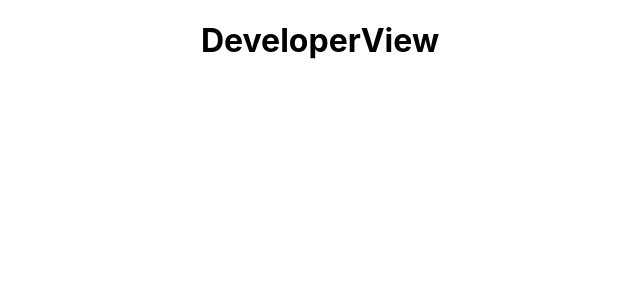
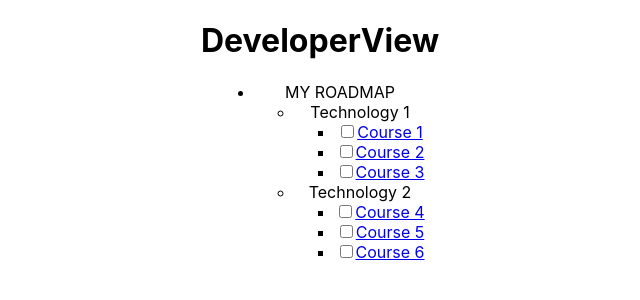
Before and after one commit to YuLogun/roadmap, a React (Create React App) app: page /roadmap in a window 1280 px wide. Shown: the top 300 px of the page, without its empty margins (320-960 px from the left). Built offline with nearby package versions, Linux system fonts and the light colour scheme.

Commit message:
added scss, simple roadmap view for developers

```diff
--- a/package.json
+++ b/package.json
@@ -6,6 +6,7 @@
     "@testing-library/jest-dom": "^4.2.4",
     "@testing-library/react": "^9.3.2",
     "@testing-library/user-event": "^7.1.2",
+    "node-sass": "^4.14.1",
     "react": "^16.13.1",
     "react-dom": "^16.13.1",
     "react-router-dom": "^5.2.0",
--- a/src/App.js
+++ b/src/App.js
@@ -2,8 +2,8 @@ import React from "react";
 import { Switch, Route } from "react-router-dom";
 
 //components
-import ManagerView from "./components/ManagerView";
-import DeveloperView from "./components/DeveloperView";
+import ManagerView from "./components/ManagerView/ManagerView";
+import DeveloperView from "./components/DeveloperView/DeveloperView";
 
 //styles
 import "./App.css";
--- a/src/components/DeveloperView.js
+++ /dev/null
@@ -1,7 +0,0 @@
-import React from "react";
-
-const DeveloperView = () => {
-  return <h1>DeveloperView</h1>;
-};
-
-export default DeveloperView;
--- /dev/null
+++ b/src/components/DeveloperView/DeveloperView.js
@@ -0,0 +1,36 @@
+import React from "react";
+
+//components
+import Technology from "../Technology/Technology";
+
+//styles
+import "./DeveloperView.scss";
+
+//test data
+import { coursesTestData } from "./coursesTestData";
+
+const DeveloperView = () => {
+  return (
+    <div>
+      <h1>DeveloperView</h1>
+      <div>
+        <ul className="list">
+          <li>
+            MY ROADMAP
+            <ul>
+              {coursesTestData.map((it) => (
+                <Technology
+                  techTitle={it.technology}
+                  courses={it.courses}
+                  id={it.id}
+                />
+              ))}
+            </ul>
+          </li>
+        </ul>
+      </div>
+    </div>
+  );
+};
+
+export default DeveloperView;
--- /dev/null
+++ b/src/components/DeveloperView/DeveloperView.scss
@@ -0,0 +1,6 @@
+.list {
+  display: flex;
+  flex-direction: column;
+  justify-content: center;
+  align-items: center;
+}
--- /dev/null
+++ b/src/components/DeveloperView/coursesTestData.js
@@ -0,0 +1,50 @@
+export const coursesTestData = [
+  {
+    id: 0,
+    technology: "Technology 1",
+    courses: [
+      {
+        name: "Course 1",
+        url: "https://www.udemy.com/",
+        id: 1,
+        completed: false,
+      },
+      {
+        name: "Course 2",
+        url: "https://www.udemy.com/",
+        id: 2,
+        completed: false,
+      },
+      {
+        name: "Course 3",
+        url: "https://www.udemy.com/",
+        id: 3,
+        completed: false,
+      },
+    ],
+  },
+  {
+    id: 1,
+    technology: "Technology 2",
+    courses: [
+      {
+        name: "Course 4",
+        url: "https://www.udemy.com/",
+        id: 4,
+        completed: false,
+      },
+      {
+        name: "Course 5",
+        url: "https://www.udemy.com/",
+        id: 5,
+        completed: false,
+      },
+      {
+        name: "Course 6",
+        url: "https://www.udemy.com/",
+        id: 6,
+        completed: false,
+      },
+    ],
+  },
+];
--- /dev/null
+++ b/src/components/Technology/Technology.js
@@ -0,0 +1,45 @@
+import React, { useState } from "react";
+
+const Technology = ({ techTitle, courses }) => {
+  const getState = () => {
+    let myState = {};
+    for (let item of courses) {
+      let key = item.id.toString();
+      myState[key] = item.completed;
+    }
+    return myState;
+  };
+
+  const [state, setState] = useState(getState);
+
+  const handleChange = (e) => {
+    const { name, checked } = e.target;
+    setState((state) => {
+      const newState = { ...state, [name]: checked };
+      return newState;
+    });
+  };
+
+  console.log("state", state);
+
+  return (
+    <li>
+      {techTitle}
+      <ul>
+        {courses.map(({ id, name, url }) => (
+          <li key={id}>
+            <input
+              type="checkbox"
+              value={state[id]}
+              name={id}
+              onChange={handleChange}
+            />
+            <a href={url}>{name}</a>
+          </li>
+        ))}
+      </ul>
+    </li>
+  );
+};
+
+export default Technology;
```
Also changed, not shown: src/components/ManagerView/ManagerView.js (renamed from src/components/ManagerView.js), src/components/Technology/Technology.scss (added), src/logo.svg (deleted), 1 other file (tests, documents, lock files or other folders).
